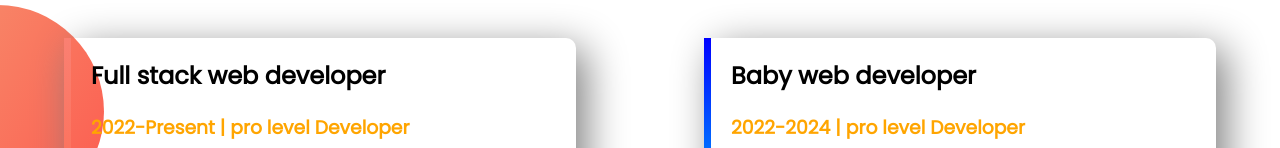
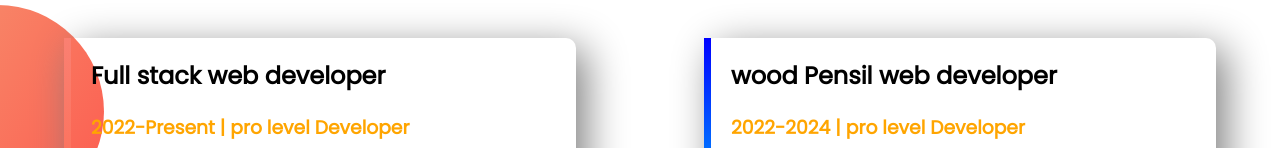
Before and after one commit to mdhasmat690/Developer-portfolio, a plain HTML site: page index.html in a window 1280 px wide. Shown: the part 1206-1354 px from the top of the page. Drawn offline with Linux system fonts and the light colour scheme.

Commit message:
Update index.html

```diff
--- a/index.html
+++ b/index.html
@@ -70,7 +70,7 @@
         </div>
 
         <div id="web-dev-experience" class="experience-item">
-          <h2>Baby web developer</h2>
+          <h2>wood Pensil web developer</h2>
           <h3 class="orange-color">2022-2024 | pro level Developer</h3>
           <p>
             Lorem, ipsum dolor sit amet consectetur adipisicing elit. Eaque
```
